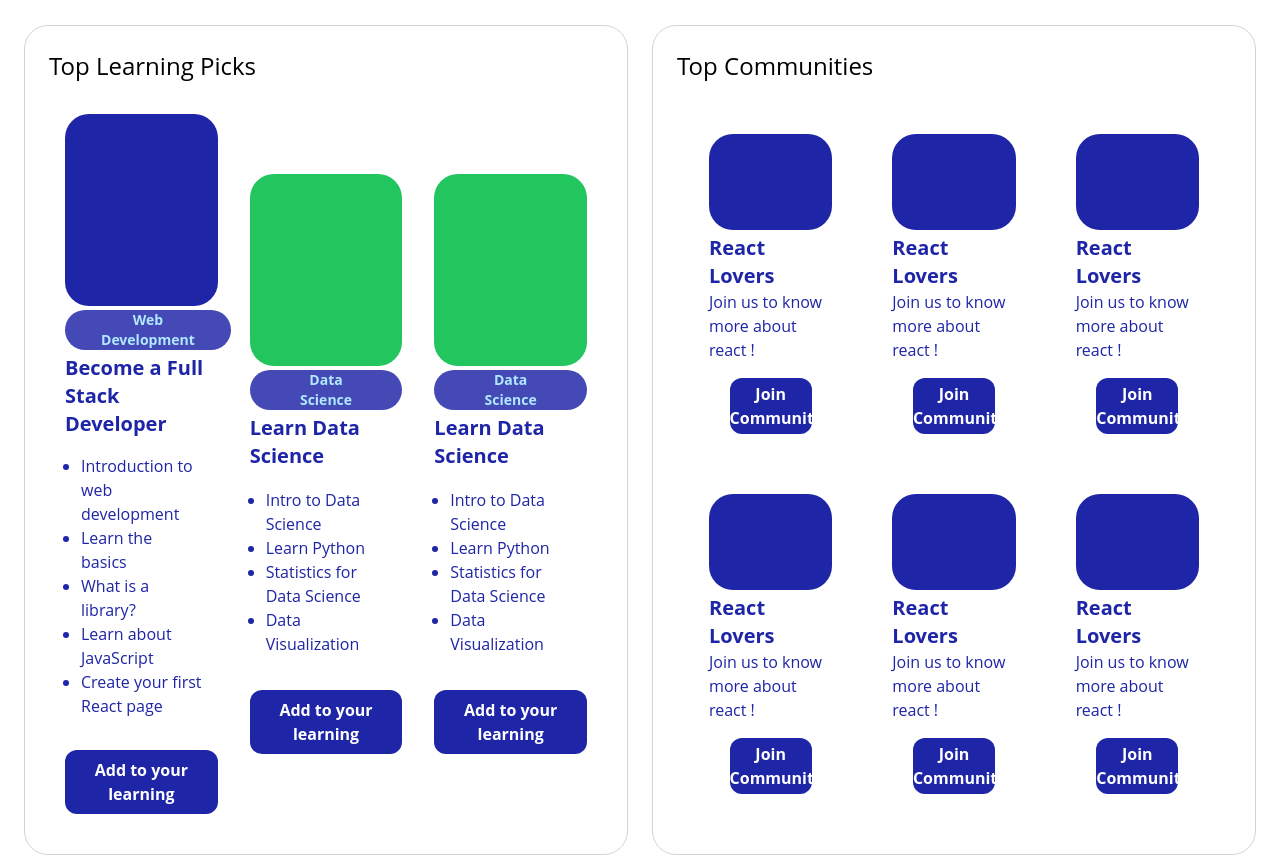
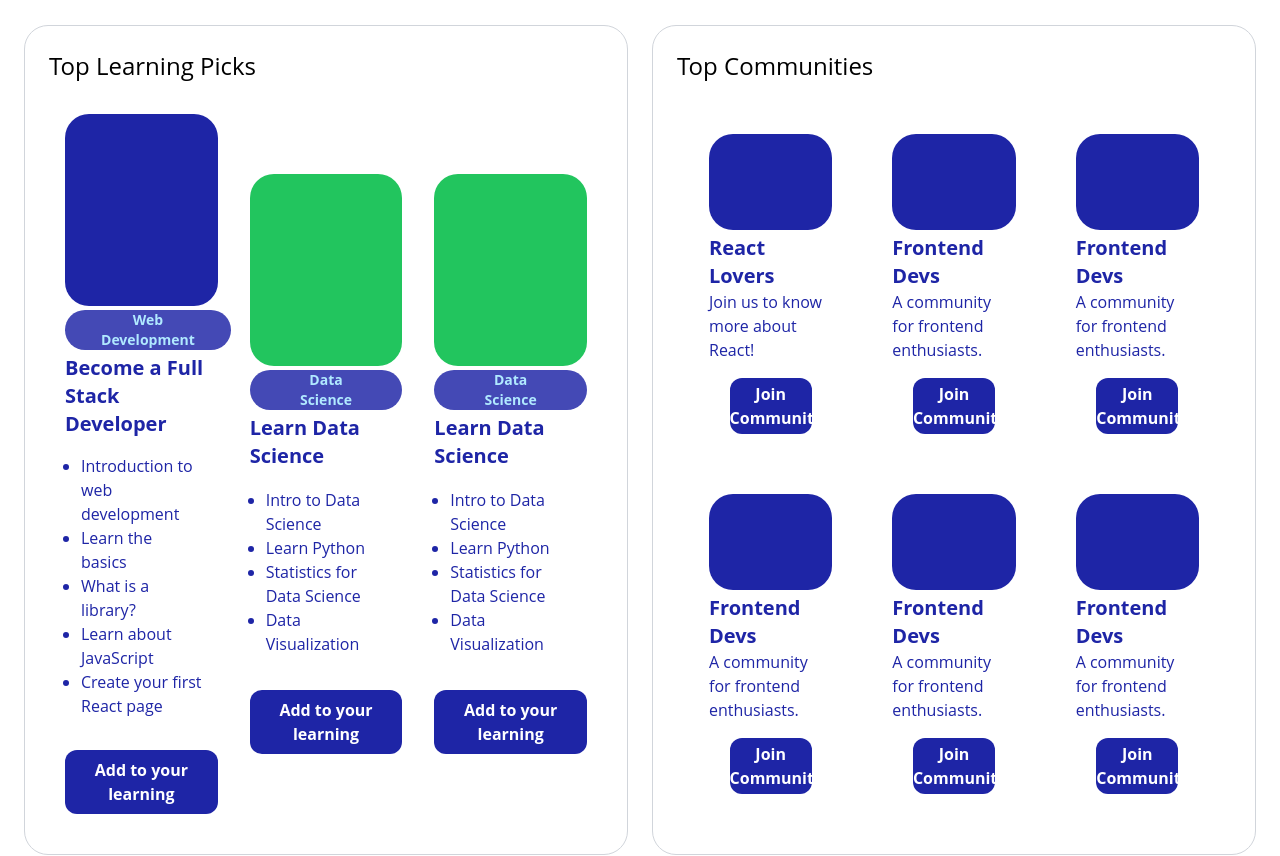
Before and after one commit to Tarek-Al-Khatib/frontend, a React (Create React App) app: page /dashboard in a window 1280 px wide. Shown: the part 940-1796 px from the top of the page. Built offline with nearby package versions, Linux system fonts and the light colour scheme.

Commit message:
Added more dynamic code to dashboard page

```diff
--- a/src/pages/Dashboard/Dashboard.jsx
+++ b/src/pages/Dashboard/Dashboard.jsx
@@ -14,13 +14,12 @@ const Dashboard = () => {
   const [dashboardButtons, setDashboardButtons] = useState([]);
 
   useEffect(() => {
-    // Example static data for top learning picks
     setTopLearningPicks([
       {
         id: 1,
         title: "Become a Full Stack Developer",
         category: "Web Development",
-        imageUrl: "bg-navy", // use your actual image URLs
+        imageUrl: "bg-navy",
         lessons: [
           "Introduction to web development",
           "Learn the basics",
@@ -55,7 +54,6 @@ const Dashboard = () => {
       },
     ]);
 
-    // Example static data for top communities
     setTopCommunities([
       {
         id: 1,
@@ -67,9 +65,28 @@ const Dashboard = () => {
         name: "Frontend Devs",
         description: "A community for frontend enthusiasts.",
       },
+      {
+        id: 2,
+        name: "Frontend Devs",
+        description: "A community for frontend enthusiasts.",
+      },
+      {
+        id: 2,
+        name: "Frontend Devs",
+        description: "A community for frontend enthusiasts.",
+      },
+      {
+        id: 2,
+        name: "Frontend Devs",
+        description: "A community for frontend enthusiasts.",
+      },
+      {
+        id: 2,
+        name: "Frontend Devs",
+        description: "A community for frontend enthusiasts.",
+      },
     ]);
 
-    // Example static data for dashboard buttons
     setDashboardButtons([
       {
         id: 1,
@@ -191,90 +208,25 @@ const Dashboard = () => {
               Top Communities
             </h2>
             <div className="grid grid-cols-1 p-4 sm:grid-cols-2 lg:grid-cols-3 gap-7">
-              <div className="flex flex-col items-center justify-center p-4 rounded">
+              {topCommunities.map((community) => (
+                <div
+                  key={community.id}
+                  className="flex flex-col items-center justify-center p-4 rounded"
+                >
                   <div className="w-full h-24 mb-1 bg-navy rounded-3xl"></div>
-
                   <div className="self-start">
-                  <h3 className="text-xl font-bold text-navy">React Lovers</h3>
+                    <h3 className="text-xl font-bold text-navy">
+                      {community.name}
+                    </h3>
                     <p className="text-base font-normal text-navy">
-                    Join us to know more about react !
+                      {community.description}
                     </p>
                   </div>
-
                   <button className="w-2/3 py-1 mt-4 font-bold text-white transition rounded-xl bg-navy hover:bg-blue-700">
                     Join Community
                   </button>
                 </div>
-              <div className="flex flex-col items-center justify-center p-4 rounded">
-                <div className="w-full h-24 mb-1 bg-navy rounded-3xl"></div>
-
-                <div className="self-start">
-                  <h3 className="text-xl font-bold text-navy">React Lovers</h3>
-                  <p className="text-base font-normal text-navy">
-                    Join us to know more about react !
-                  </p>
-                </div>
-
-                <button className="w-2/3 py-1 mt-4 font-bold text-white transition rounded-xl bg-navy hover:bg-blue-700">
-                  Join Community
-                </button>
-              </div>
-              <div className="flex flex-col items-center justify-center p-4 rounded">
-                <div className="w-full h-24 mb-1 bg-navy rounded-3xl"></div>
-
-                <div className="self-start">
-                  <h3 className="text-xl font-bold text-navy">React Lovers</h3>
-                  <p className="text-base font-normal text-navy">
-                    Join us to know more about react !
-                  </p>
-                </div>
-
-                <button className="w-2/3 py-1 mt-4 font-bold text-white transition rounded-xl bg-navy hover:bg-blue-700">
-                  Join Community
-                </button>
-              </div>
-              <div className="flex flex-col items-center justify-center p-4 rounded">
-                <div className="w-full h-24 mb-1 bg-navy rounded-3xl"></div>
-
-                <div className="self-start">
-                  <h3 className="text-xl font-bold text-navy">React Lovers</h3>
-                  <p className="text-base font-normal text-navy">
-                    Join us to know more about react !
-                  </p>
-                </div>
-
-                <button className="w-2/3 py-1 mt-4 font-bold text-white transition rounded-xl bg-navy hover:bg-blue-700">
-                  Join Community
-                </button>
-              </div>
-              <div className="flex flex-col items-center justify-center p-4 rounded">
-                <div className="w-full h-24 mb-1 bg-navy rounded-3xl"></div>
-
-                <div className="self-start">
-                  <h3 className="text-xl font-bold text-navy">React Lovers</h3>
-                  <p className="text-base font-normal text-navy">
-                    Join us to know more about react !
-                  </p>
-                </div>
-
-                <button className="w-2/3 py-1 mt-4 font-bold text-white transition rounded-xl bg-navy hover:bg-blue-700">
-                  Join Community
-                </button>
-              </div>
-              <div className="flex flex-col items-center justify-center p-4 rounded">
-                <div className="w-full h-24 mb-1 bg-navy rounded-3xl"></div>
-
-                <div className="self-start">
-                  <h3 className="text-xl font-bold text-navy">React Lovers</h3>
-                  <p className="text-base font-normal text-navy">
-                    Join us to know more about react !
-                  </p>
-                </div>
-
-                <button className="w-2/3 py-1 mt-4 font-bold text-white transition rounded-xl bg-navy hover:bg-blue-700">
-                  Join Community
-                </button>
-              </div>
+              ))}
             </div>
             <div></div>
           </div>
```
Lines whose indentation alone changed are shown as unchanged.
